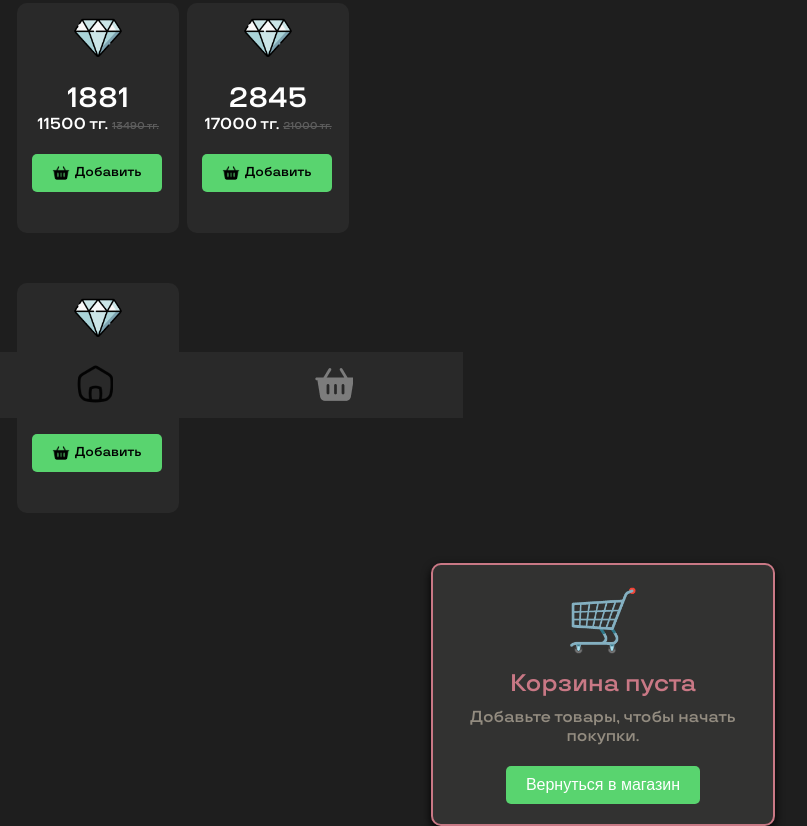
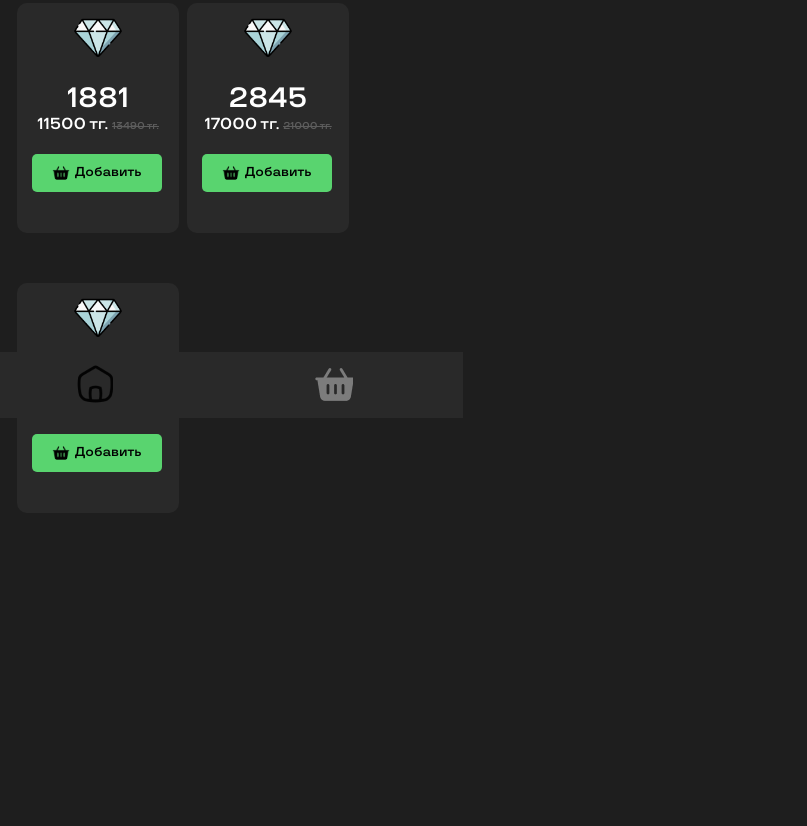
Before and after one commit to pawsmeow/modules, a plain HTML site: page index.html in a window 1280 px wide. Shown: the part 382-1208 px from the top of the page, without its empty margins (37-844 px from the left). After the commit the page ends 945 px from the top, so only its background shows below. Drawn offline with nearby package versions, Linux system fonts and the light colour scheme.

Commit message:
Update index.html

```diff
--- a/index.html
+++ b/index.html
@@ -297,7 +297,7 @@
         </div>
       </div>
       <div class="shop" id="shop">
-        <div class="cart-empty">
+        <div class="cart-empty none" id="cart-empty">
           <div class="icon">🛒</div>
           <h1>Корзина пуста</h1>
           <p>Добавьте товары, чтобы начать покупки.</p>
@@ -345,7 +345,7 @@
       const button1 = document.getElementById("button1");
       const button2 = document.getElementById("button2");
       const home = document.getElementById("home");
-      const shop = document.getElementById("shop");
+      const shop = document.getElementById("cart-empty");
 
       if (buttonNumber === 1) {
         home.classList.remove("none");
```
